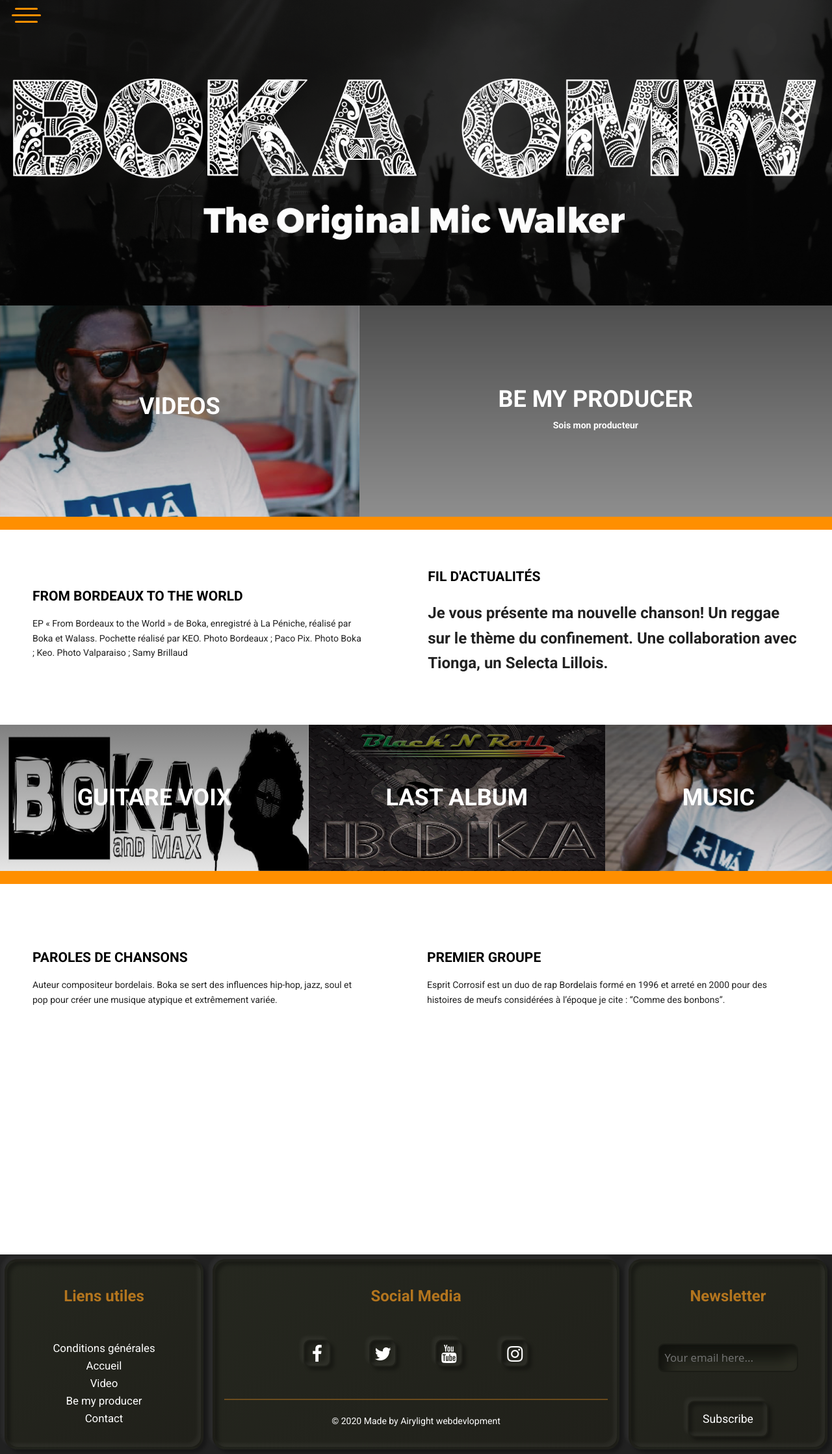
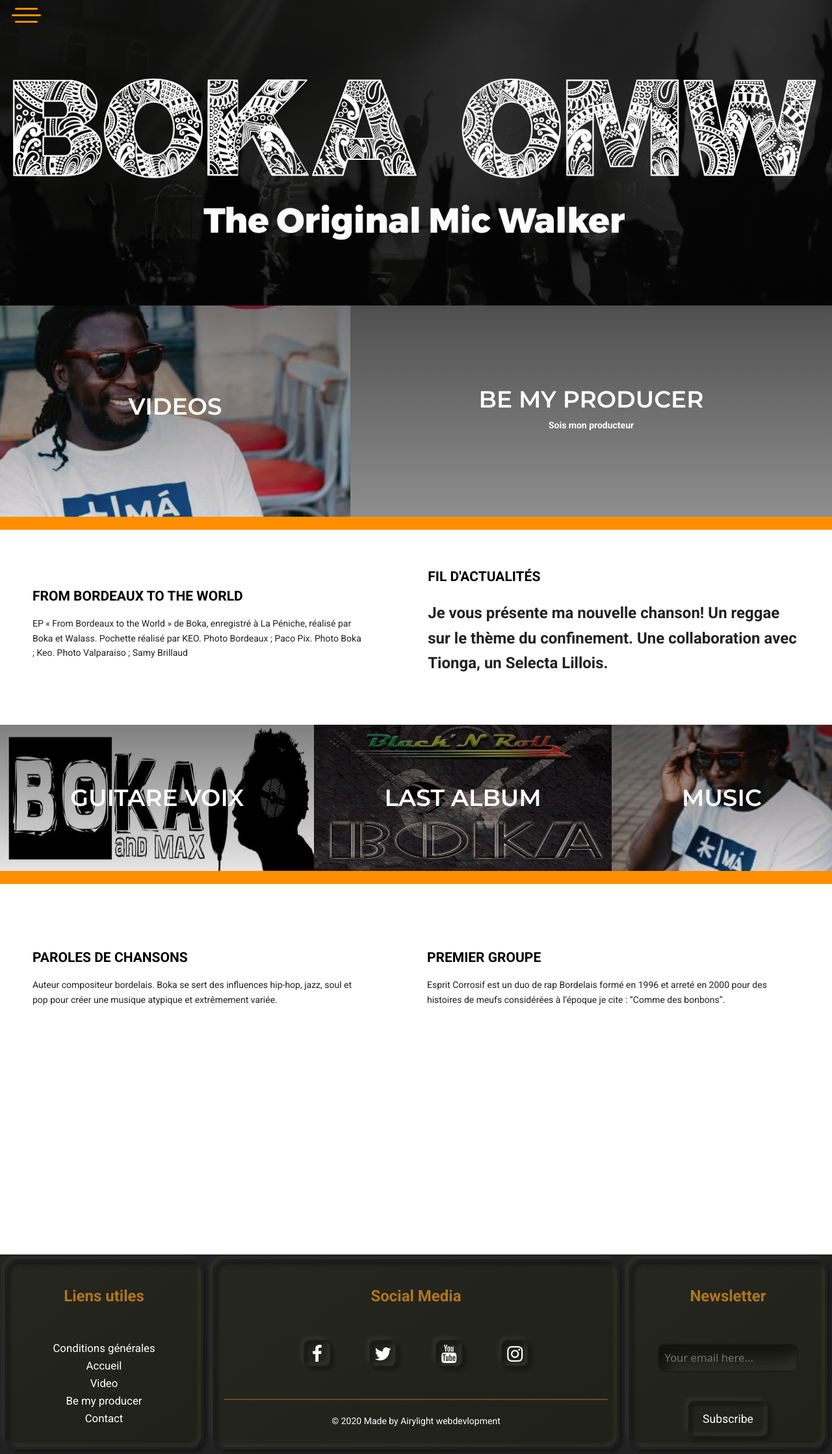
Before and after one commit to IsmaelSANE/boka, a Jekyll site: the page built from index.html, in a window 1280 px wide. Shown: the whole page at 65% size. Built offline with Jekyll 4.4.1, drawn with Linux system fonts in a browser that asks for light colours; nearby versions of some CDN libraries; Markdown is read by kramdown in place of the engine named in the settings.

Commit message:
Style the titles font

```diff
--- a/_layouts/default.html
+++ b/_layouts/default.html
@@ -1,6 +1,7 @@
 <!DOCTYPE html>
 <html>
   <head>
+    <link href="https://fonts.googleapis.com/css2?family=Montserrat:wght@600&display=swap" rel="stylesheet">
     <link href="//maxcdn.bootstrapcdn.com/font-awesome/4.2.0/css/font-awesome.min.css" rel="stylesheet">
     <meta charset="utf-8">
     <meta http-equiv="X-UA-Compatible" content="IE=edge,chrome=1">
--- a/assets/css/main.css
+++ b/assets/css/main.css
@@ -7,7 +7,7 @@
  */
 @import url(https://fonts.googleapis.com/css?family=Roboto:400,300,500,700);
 html {
-  font-family: sans-serif;
+  font-family: 'Montserrat', sans-serif;
   /* 1 */
   -ms-text-size-adjust: 100%;
   /* 2 */
--- a/index.html
+++ b/index.html
@@ -14,7 +14,7 @@
 {% for post in site.posts limit:2 offset:1 %}
   <div class="sm-6 imgBack link vertCenter textCenter grow short" style='background-image: linear-gradient( rgba(0, 0, 0, 0.5), rgba(0, 0, 0, 0.1) ), url({{ site.url }}/{{ site.baseurl }}/assets/img/{{ post.thumbnail }})'>
     <div>
-      <a class='caps post-title' href='{{ site.baseurl }}/{{ post.url }}' style="text-decoration: none;">{{ post.title }}</a>
+      <a class='caps post-title' href='{{ site.baseurl }}/{{ post.url }}' style="text-decoration: none; font-family: Montserrat; ">{{ post.title }}</a>
       <p class='meta'><strong>{{ post.author }}</strong></p>
     </div>
   </div>
@@ -38,7 +38,7 @@
 {% for post in site.posts limit:3 offset:5 %}
   <div class="sm-4 imgBack link vertCenter textCenter grow" style='background-size: 100% 100%; background-image: linear-gradient( rgba(0, 0, 0, 0.5), rgba(0, 0, 0, 0.1) ), url({{ site.url }}/{{ site.baseurl }}/assets/img/{{ post.thumbnail }})'>
     <div>
-      <a class='caps post-title' href='{{ site.baseurl }}/{{ post.url }}' style="text-decoration: none;">{{ post.title }}</a>
+      <a class='caps post-title' href='{{ site.baseurl }}/{{ post.url }}' style="text-decoration: none; font-family: Montserrat; ">{{ post.title }}</a>
       <!-- <p class='meta'>{{ post.date | date_to_long_string }} / by {{ post.author }}</p> -->
     </div>
   </div>
```
